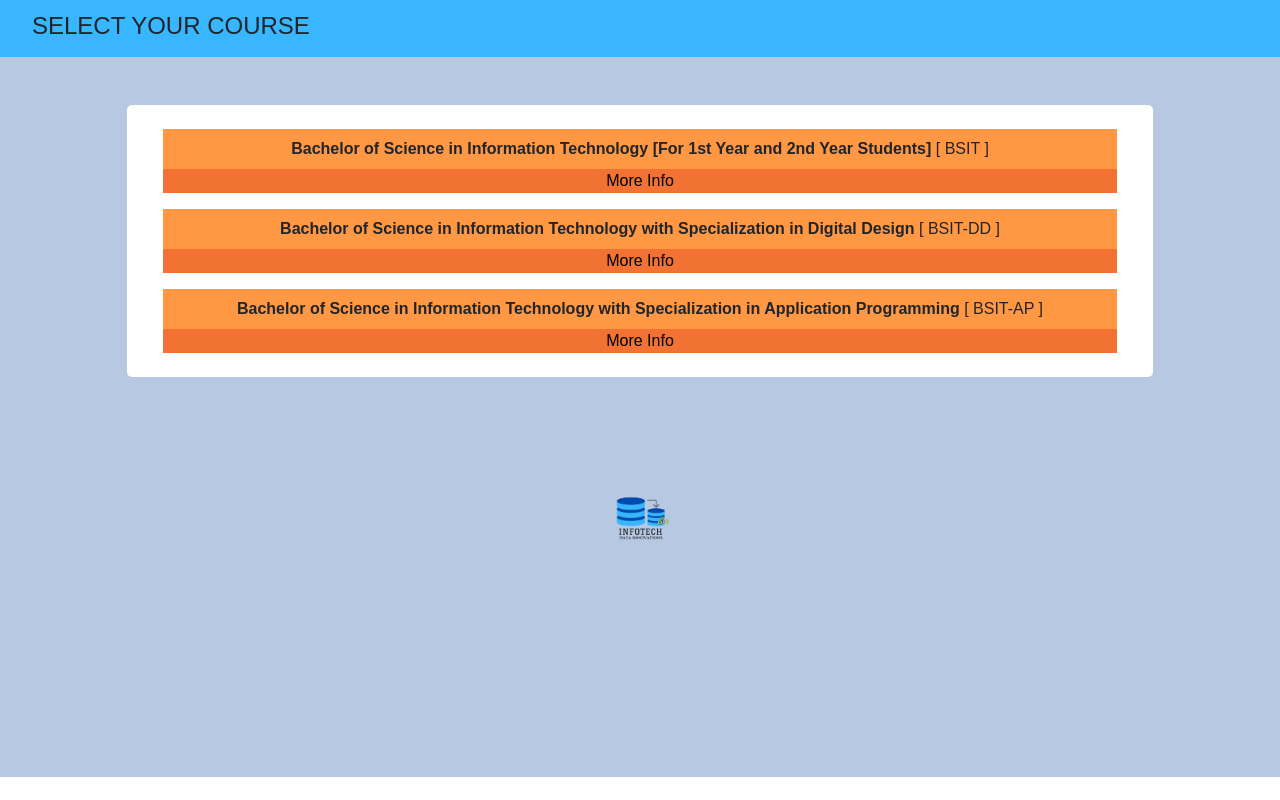
After one commit to maynard0175/Capstone-System, a PHP site: page /views/student/course-list.php in a window 1280 px wide. The commit adds this page. Run offline with PHP 8.4, Linux system fonts and the light colour scheme.

Commit message:
added the page for the course list

```diff
--- a/app/assets/css/student.css
+++ b/app/assets/css/student.css
@@ -80,3 +80,16 @@ input.profile-info-right-input {
 .course-icon {
     height: 80px
 }
+
+/* Course List Styles */
+.course-list-body {
+    border-radius: 5px;
+}
+
+.course-list-name {
+    background: #ff9743;
+}
+
+.course-list-button-container {
+    background: #f17233;
+}
--- /dev/null
+++ b/app/views/student/course-list.php
@@ -0,0 +1,56 @@
+<!DOCTYPE html>
+<html lang="en">
+<head>
+    <meta charset="UTF-8">
+    <meta name="viewport" content="width=device-width, initial-scale=1.0">
+    <title>Course</title>
+    <link rel="stylesheet" href="../../assets/bootstrap/bootstrap.min.css">
+    <link rel="stylesheet" href="../../assets/css/student.css">
+    <link rel="stylesheet" href="https://cdn.jsdelivr.net/npm/bootstrap-icons@1.11.3/font/bootstrap-icons.min.css">
+    <script src="../../assets/bootstrap/bootstrap.bundle.min.js"></script>
+    <link rel="stylesheet" href="../../assets/icon/bootstrap-icons.min.css">
+</head>
+<body>
+    <div class="p-2 mx-0 course-heading">
+        <h4 class="ms-4 pt-1">SELECT YOUR COURSE</h4>
+    </div>
+    <div class="container-fluid course-body px-4 py-5">
+        <div class="d-flex align-items-center justify-content-center">
+            <div class="container course-list-body bg-white p-4 col-md-10">
+                <div class="container">
+                    <div class="p-2 course-list-name">
+                        <p class="fw-semibold text-center py-0 my-0">Bachelor of Science in Information Technology [For 1st Year and 2nd Year Students]
+                        <span class="fw-medium">[ BSIT ] </span></p>
+                    </div>
+                    <div class="text-center course-list-button-container">
+                    <a href="#" class="p-2 text-decoration-none text-black">More Info</a>
+                    </div>
+                </div>
+                <div class="container mt-3">
+                    <div class="p-2 course-list-name">
+                        <p class="fw-semibold text-center py-0 my-0">Bachelor of Science in Information Technology with Specialization in Digital Design
+                        <span class="fw-medium"> [ BSIT-DD ] </span></p>
+                    </div>
+                    <div class="text-center course-list-button-container">
+                    <a href="#" class="p-2 text-decoration-none text-black">More Info</a>
+                    </div>
+                </div>
+                <div class="container mt-3">
+                    <div class="p-2 course-list-name">
+                        <p class="fw-semibold text-center py-0 my-0">Bachelor of Science in Information Technology with Specialization in Application Programming
+                        <span class="fw-medium">[ BSIT-AP ] </span></p>
+                    </div>
+                    <div class="text-center course-list-button-container">
+                    <a href="#" class="p-2 text-decoration-none text-black">More Info</a>
+                    </div>
+                </div>
+            </div>
+        </div>
+
+        <div class="mt-5 container d-flex align-items-center justify-content-center">
+            <img src="../../assets/img/infotech.png" alt="" class="w-24 h-24 md:w-32 md:h-32 mt-1 rounded-full object-cover infotech-img img-fluid mt-5">
+        </div>
+    </div>
+
+</body>
+</html>
--- a/app/views/student/course.php
+++ b/app/views/student/course.php
@@ -24,7 +24,7 @@
                     <p class="fw-semibold text-center mb-0 pb-0">School of Information Technology</p>
                     <p class="text-center mt-0 pt-0 pb-1">Courses Offered: <span class="fw-semibold">BSIT</span></p>
                     <div class="text-center course-card-button-container">
-                        <a href="" class="text-decoration-none m-3 text-black fs-6 fw-semibold">Click Here to Enter</a>
+                        <a href="../student/course-list.php" class="text-decoration-none m-3 text-black fs-6 fw-semibold">Click Here to Enter</a>
                     </div>
                 </div>
             </div>
```
